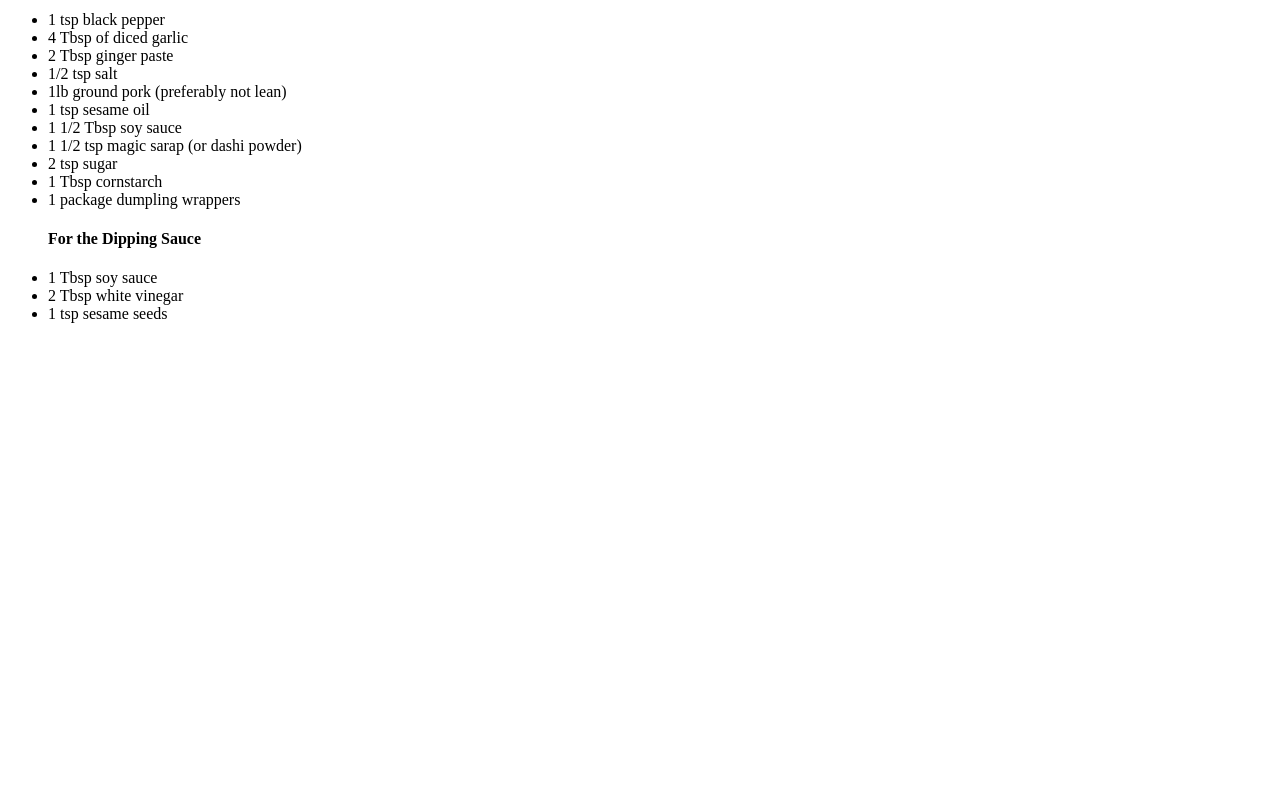
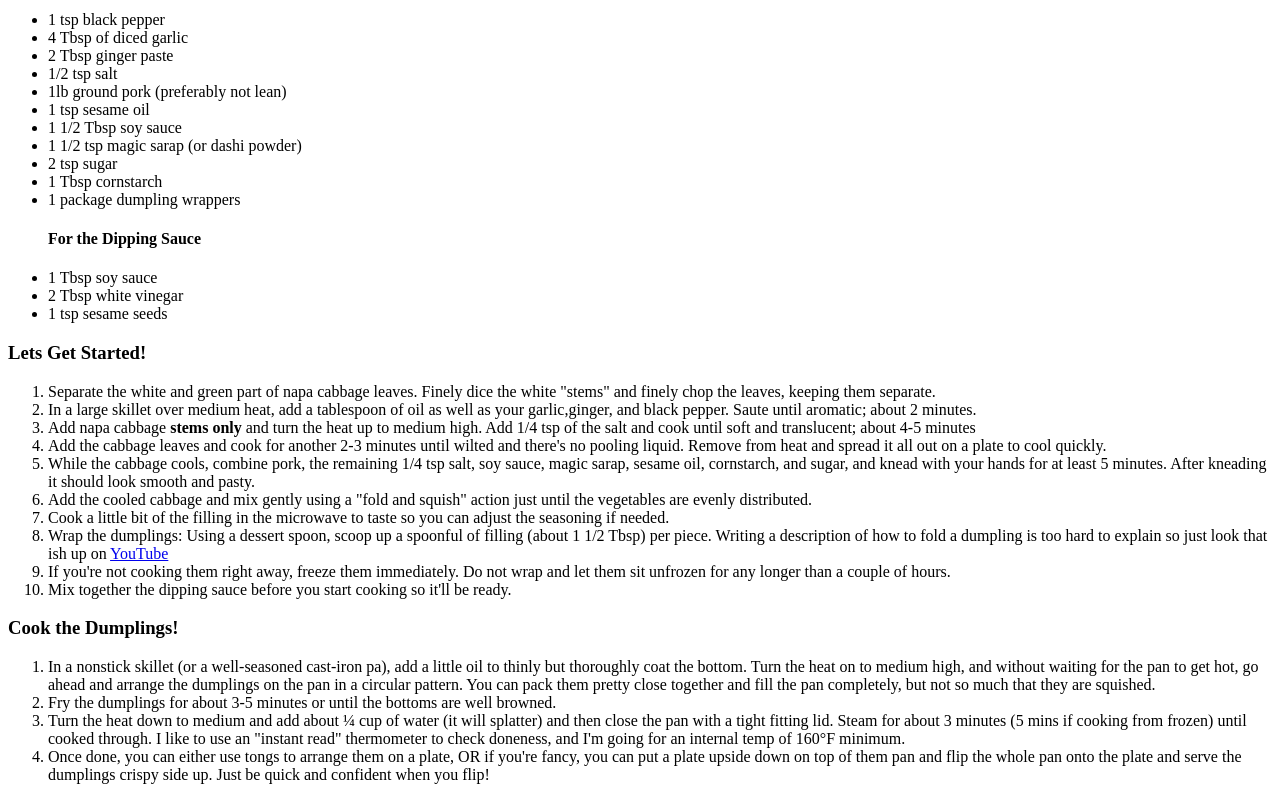
Before and after one commit to lilouser/odin-recipes, a plain HTML site: page recipes/gyoza.html in a window 1280 px wide. Shown: the part 553-1353 px from the top of the page. Before the commit the page ends 892 px from the top, so only its background shows below. Drawn offline with Linux system fonts and the light colour scheme.

Commit message:
add ingredient list to gyoza page

```diff
--- a/recipes/gyoza.html
+++ b/recipes/gyoza.html
@@ -30,5 +30,25 @@
         <li>2 Tbsp white vinegar</li>
         <li>1 tsp sesame seeds</li>
     </ul>
+    <h3>Lets Get Started!</h3>
+    <ol>
+        <li>Separate the white and green part of napa cabbage leaves. Finely dice the white "stems" and finely chop the leaves, keeping them separate.</li>
+        <li>In a large skillet over medium heat, add a tablespoon of oil as well as your garlic,ginger, and black pepper. Saute until aromatic; about 2 minutes. </li>
+        <li>Add napa cabbage <strong>stems only</strong> and turn the heat up to medium high. Add 1/4 tsp of the salt and cook until soft and translucent; about 4-5 minutes</li>
+        <li>Add the cabbage leaves and cook for another 2-3 minutes until wilted and there's no pooling liquid. Remove from heat and spread it all out on a plate to cool quickly.</li>
+        <li>While the cabbage cools, combine pork, the remaining 1/4 tsp salt, soy sauce, magic sarap, sesame oil, cornstarch, and sugar, and knead with your hands for at least 5 minutes. After kneading it should look smooth and pasty.</li>
+        <li>Add the cooled cabbage and mix gently using a "fold and squish" action just until the vegetables are evenly distributed.</li>
+        <li>Cook a little bit of the filling in the microwave to taste so you can adjust the seasoning if needed.</li>
+        <li>Wrap the dumplings: Using a dessert spoon, scoop up a spoonful of filling (about 1 1/2 Tbsp) per piece. Writing a description of how to fold a dumpling is too hard to explain so just look that ish up on <a href="https://www.youtube.com/watch?v=9uzGezdkuso">YouTube</a></li>
+        <li>If you're not cooking them right away, freeze them immediately. Do not wrap and let them sit unfrozen for any longer than a couple of hours.</li>
+        <li>Mix together the dipping sauce before you start cooking so it'll be ready.</li>
+    </ol>
+    <h3>Cook the Dumplings!</h3>
+    <ol>
+        <li>In a nonstick skillet (or a well-seasoned cast-iron pa), add a little oil to thinly but thoroughly coat the bottom. Turn the heat on to medium high, and without waiting for the pan to get hot, go ahead and arrange the dumplings on the pan in a circular pattern. You can pack them pretty close together and fill the pan completely, but not so much that they are squished.</li>
+        <li>Fry the dumplings for about 3-5 minutes or until the bottoms are well browned.</li>
+        <li>Turn the heat down to medium and add about ¼ cup of water (it will splatter) and then close the pan with a tight fitting lid. Steam for about 3 minutes (5 mins if cooking from frozen) until cooked through. I like to use an "instant read" thermometer to check doneness, and I'm going for an internal temp of 160°F minimum.</li>
+        <li>Once done, you can either use tongs to arrange them on a plate, OR if you're fancy, you can put a plate upside down on top of them pan and flip the whole pan onto the plate and serve the dumplings crispy side up. Just be quick and confident when you flip!</li>
+    </ol>
 </body>
 </html>
```
